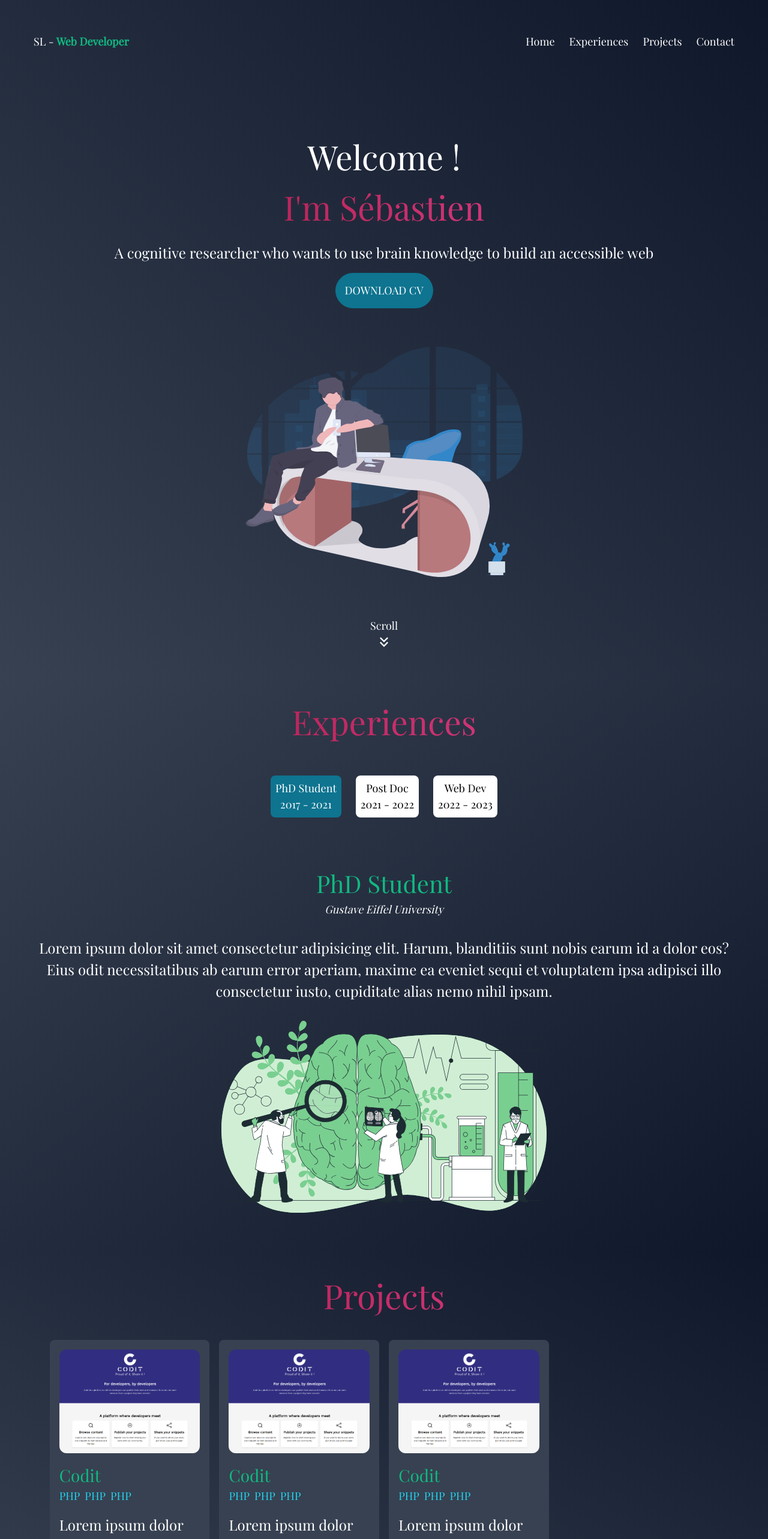
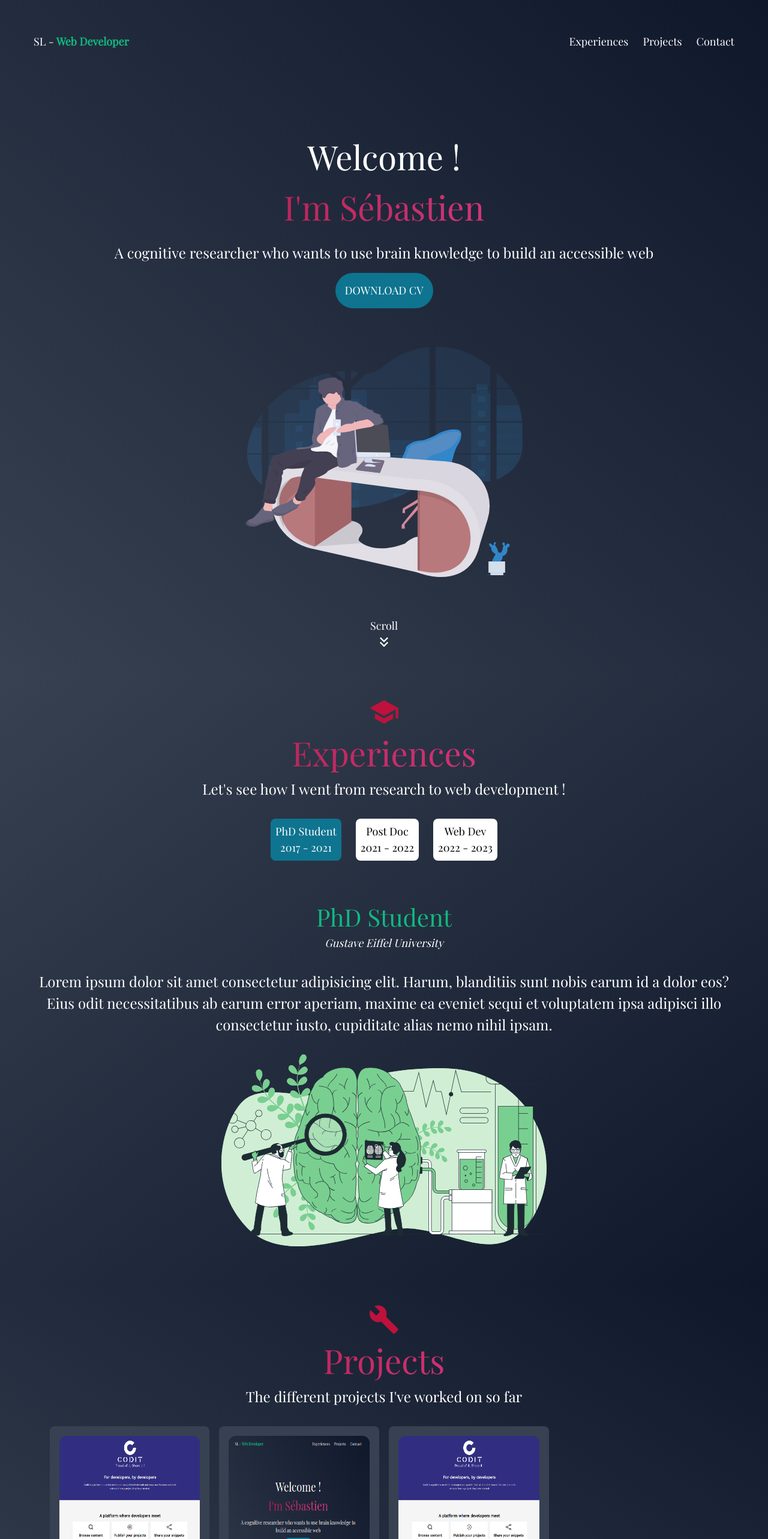
Before and after one commit to SebastienLaurentt/Portfolio-SL, a React (Vite) app: page / in a window 1280 px wide. Shown: the top 2566 px of the page at 60% size. Built offline with nearby package versions, Linux system fonts and the light colour scheme.

Commit message:
add icon for section title and contact content + smooth scroll to corresponding sections from navbar and burger menu

```diff
--- a/package.json
+++ b/package.json
@@ -16,6 +16,7 @@
 		"react-icons": "^4.10.1",
 		"react-router-dom": "^6.15.0",
 		"react-router-hash-link": "^2.4.3",
+		"react-scroll": "^1.8.9",
 		"swiper": "9.4.1",
 		"typewriter-effect": "^2.20.1"
 	},
--- a/src/components/Card.tsx
+++ b/src/components/Card.tsx
@@ -1,8 +1,8 @@
 function Card({ mainImage, title, tags, description, website, github }) {
     return (
         <div className="flex flex-col bg-gray-700  rounded-lg p-4">
-            <div className="flex justify-center mb-4">
-                <img src={`${mainImage}`} alt="" className="rounded-xl hover:md:scale-[0.99]" />
+            <div className="flex justify-center mb-4 h-52">
+                <img src={`${mainImage}`} alt="" className="rounded-xl transition-all duration-400 hover:md:scale-[1.05]" />
             </div>
             {/* <div
                 className= "bg-cover bg-center bg-no-repeat relative h-32"
--- /dev/null
+++ b/src/components/Footer.tsx
@@ -0,0 +1,10 @@
+function Footer() {
+
+
+    return (
+      <footer className="flex flex-row justify-between p-6 text-white text-lg">
+
+      </header>
+    );
+  }
+export default Footer;
--- a/src/components/Header.tsx
+++ b/src/components/Header.tsx
@@ -1,9 +1,7 @@
-
 import { useState } from 'react';
 import { IoMdMenu } from 'react-icons/io';
 import BurgerMenu from './MenuBurger';
-
-
+import { Link } from 'react-scroll';
 
 function Header() {
 
@@ -25,21 +23,33 @@ import BurgerMenu from './MenuBurger';
           />
         </div>
       <BurgerMenu setBurgerIsOpen={setBurgerIsOpen} burgerIsOpen={burgerIsOpen}/>
-        <ul
-          className=" hidden md:flex text-slate-900   gap-6 text-center text-xl"
-
+      <ul className="hidden md:flex text-slate-900 gap-6 text-center text-xl">
+        <li>
+          <Link
+            to="experiences"
+            smooth={true} // Active le défilement fluide
+            className="text-white cursor-pointer"
           >
-          <li className='text-white '>
-            Home
+            Experiences
+          </Link>
         </li>
-          <li className='text-white'>
-            Experiences
+        <li>
+          <Link
+            to="projects"
+            smooth={true}
+            className="text-white cursor-pointer"
+          >
+            Projects
+          </Link>
         </li>
-          <li className='text-white'>
-            Projects
-          </li>
-          <li className='text-white'>
+        <li>
+          <Link
+            to="contact"
+            smooth={true}
+            className="text-white cursor-pointer"
+          >
             Contact
+          </Link>
         </li>
       </ul>
     </header>
--- a/src/components/MenuBurger.tsx
+++ b/src/components/MenuBurger.tsx
@@ -1,5 +1,6 @@
 import { AiOutlineCloseCircle } from 'react-icons/ai';
-import { HashLink } from 'react-router-hash-link';
+
+import { Link } from 'react-scroll';
 
 interface BurgerMenuProps {
   setBurgerIsOpen: Function;
@@ -24,20 +25,35 @@ function BurgerMenu({ setBurgerIsOpen, burgerIsOpen}: BurgerMenuProps) {
         onClick={() => setBurgerIsOpen(false)}
       />
       <ul
-        className="text-slate-900 flex flex-col gap-6 text-center text-xl"
+        className="text-slate-900 flex flex-col gap-12 text-center text-xl"
         onClick={() => setBurgerIsOpen(!burgerIsOpen)}
       >
-        <li className='text-white '>
-          Home
+        <li>
+          <Link
+            to="experiences"
+            smooth={true} // Active le défilement fluide
+            className="text-white text-xl"
+          >
+            Experiences
+          </Link>
         </li>
-        <li className='text-white'>
-          Experiences
+        <li>
+          <Link
+            to="projects"
+            smooth={true}
+            className="text-white text-xl"
+          >
+            Projects
+          </Link>
         </li>
-        <li className='text-white'>
-          Projects
-        </li>
-        <li className='text-white'>
-          Contact
+        <li>
+          <Link
+            to="contact"
+            smooth={true}
+            className="text-white text-xl"
+          >
+            Contact
+          </Link>
         </li>
       </ul>
     </div>
--- a/src/data/projectsData.js
+++ b/src/data/projectsData.js
@@ -10,9 +10,9 @@ const data = [
   },
   {
     id: 1,
-    mainImage: '../../src/assets/codit.png',
-    title: 'Codit',
-    tags: 'PHP',
+    mainImage: '../../src/assets/portfolio.png',
+    title: 'Portfolio',
+    tags: 'React',
     description: 'Lorem ipsum dolor sit amet, consectetur adipiscing elit.',
     website: 'https://codit-three.vercel.app/',
     github:'https://github.com/O-clock-Titanium/projet-codit-front',
--- a/src/sections/Contact.tsx
+++ b/src/sections/Contact.tsx
@@ -1,12 +1,29 @@
+import { SiMinutemailer } from 'react-icons/si';
+
+import { ImLocation2 } from 'react-icons/im'
+import { GrMail } from 'react-icons/gr'
+
 function Contact () {
     return (
-    <section className="bg-gradient-to-tl from-slate-900 to-gray-700 p-8">
+    <section id="contact" className="bg-gradient-to-tl from-slate-900 to-gray-700 p-8">
         <div>
+          <SiMinutemailer size={52} className="mx-auto text-rose-700" />
           <h2>Contact</h2>
+          <p className='sectionDescription'>Do you have any questions or requests? Please feel free to contact me !</p>
+          <div className='flex justify-center gap-x-6 mb-8'>
+            <div>
+              <ImLocation2 size={52} className="mx-auto text-emerald-500 mb-2" />
+              <span className='text-white'>Lyon, France </span>
+            </div>
+            <div>
+              <GrMail size={52} className="mx-auto text-emerald-500 mb-2" />
+              <span className='text-white'> Slaurent.26@gmail.com </span>
+            </div>
+          </div>
         </div>
 
 
-        <div className="md:p-4">
+        <div className="md:px-4">
           <form action="submit" >
               <div className="flex flex-col gap-y-2 md:gap-y-4 mb-4 md:text-lg  ">
                   <input
--- a/src/sections/Experiences.tsx
+++ b/src/sections/Experiences.tsx
@@ -2,6 +2,8 @@ import React, { useState } from 'react';
 import carlogo from '../assets/carLogo.svg';
 import brainlogo from '../assets/brainLogo.svg';
 import computerlogo from '../assets/computerLogo.svg';
+
+import { MdSchool } from 'react-icons/md';
 
 
 function Experiences() {
@@ -49,9 +51,11 @@ function Experiences() {
   }
 
   return (
-    <section className="bg-gradient-to-tl from-slate-900 to-gray-700 min-h-screen p-8">
+    <section id="experiences" className="bg-gradient-to-tl from-slate-900 to-gray-700 min-h-screen p-8">
+      <MdSchool size={52} className="mx-auto text-rose-700" />
       <h2>Experiences</h2>
-      <div className="flex flex-row justify-center gap-x-2 md:gap-x-6 mt-4 p-4">
+      <p className='sectionDescription'>Let's see how I went from research to web development !</p>
+      <div className="flex flex-row justify-center gap-x-2 md:gap-x-6 md:px-4">
         <button
           className={`${
             activeButton === 'PhD Student'
--- a/src/sections/Home.tsx
+++ b/src/sections/Home.tsx
@@ -3,7 +3,7 @@ import Header from '../components/Header';
 import deskLogo from '../assets/deskLogo.svg';
 import { MdKeyboardDoubleArrowDown } from 'react-icons/md';
 
-MdKeyboardDoubleArrowDown;
+
 
 function Home() {
   return (
--- a/src/sections/Projects.tsx
+++ b/src/sections/Projects.tsx
@@ -3,12 +3,15 @@ import Carousel from '../components/Carousel';
 import data from '../data/projectsData'
 import { SwiperSlide } from 'swiper/react';
 
+import { MdBuild } from 'react-icons/md';
+
 
 function Projects () {
     return (
-    <section className="bg-gradient-to-bl from-slate-900 to-gray-700 p-8">
+    <section id="projects" className="bg-gradient-to-bl from-slate-900 to-gray-700 p-8">
+        <MdBuild size={52} className="mx-auto text-rose-700" />
         <h2>Projects</h2>
-        {/* <div className='grid grid-cols-1 md:grid-cols-2 gap-4 mb-8 reveal'> */}
+        <p className='sectionDescription'>The different projects I've worked on so far </p>
         <Carousel>
             {data.map((value) => {
                 return (
--- a/src/styles/index.css
+++ b/src/styles/index.css
@@ -12,7 +12,7 @@
   }
 
   h2 {
-    @apply bg-gradient-to-r from-rose-800 to-pink-500 bg-clip-text text-transparent text-center text-4xl md:text-5xl mb-8;
+    @apply bg-gradient-to-r from-rose-800 to-pink-500 bg-clip-text text-transparent text-center text-4xl md:text-5xl;
   }
 
   h3 {
@@ -50,5 +50,10 @@
   input, textarea {
     @apply bg-gray-700 border border-slate-400 rounded-lg p-2 placeholder-white;
   }
+}
 
+/* Custom classes */
+.sectionDescription {
+  text-align: center;
+  margin-bottom: 2rem;
 }
```
Also changed, not shown: src/App/App.tsx (+4 -4 lines), src/assets/portfolio.png (added), 1 other file (tests, documents, lock files or other folders). Lines whose indentation alone changed are shown as unchanged.
